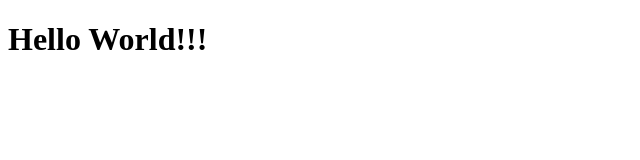
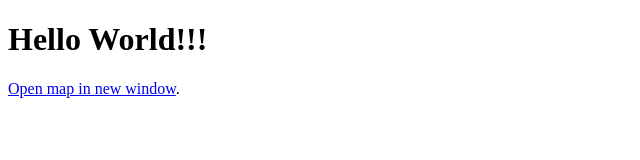
Before and after one commit to zapfire88/1md034_students, a plain HTML site: page views/index.html in a window 1280 px wide. Shown: the whole page, without its empty margins (0-640 px from the left). Drawn offline with Linux system fonts and the light colour scheme.

Commit message:
Put missing map link back in index.html

```diff
--- a/views/index.html
+++ b/views/index.html
@@ -5,5 +5,6 @@
     </head>
     <body>
         <h1>Hello World!!!</h1>
+        <a href="/map" target="_blank">Open map in new window</a>.
     </body>
 </html>
```
